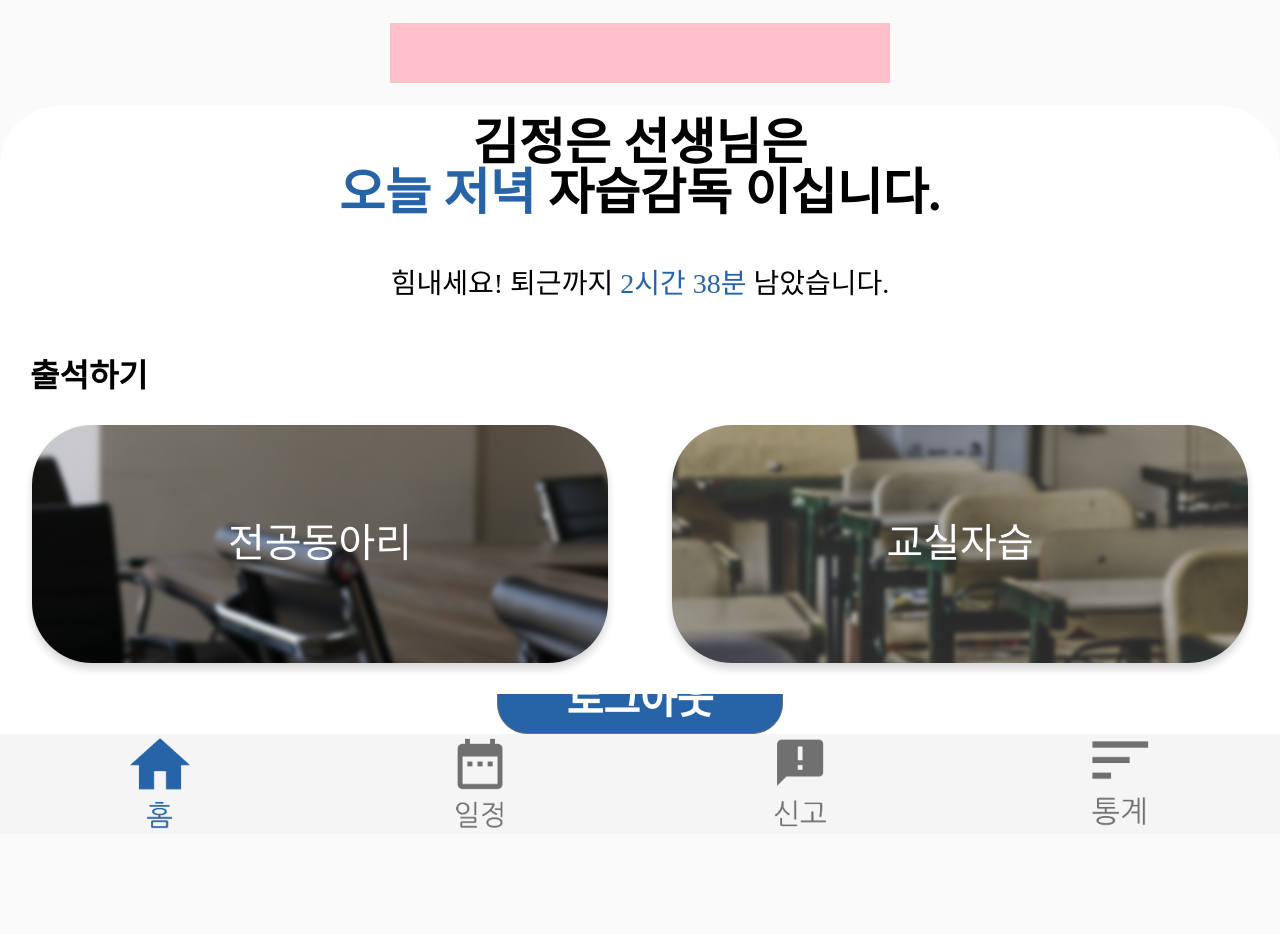
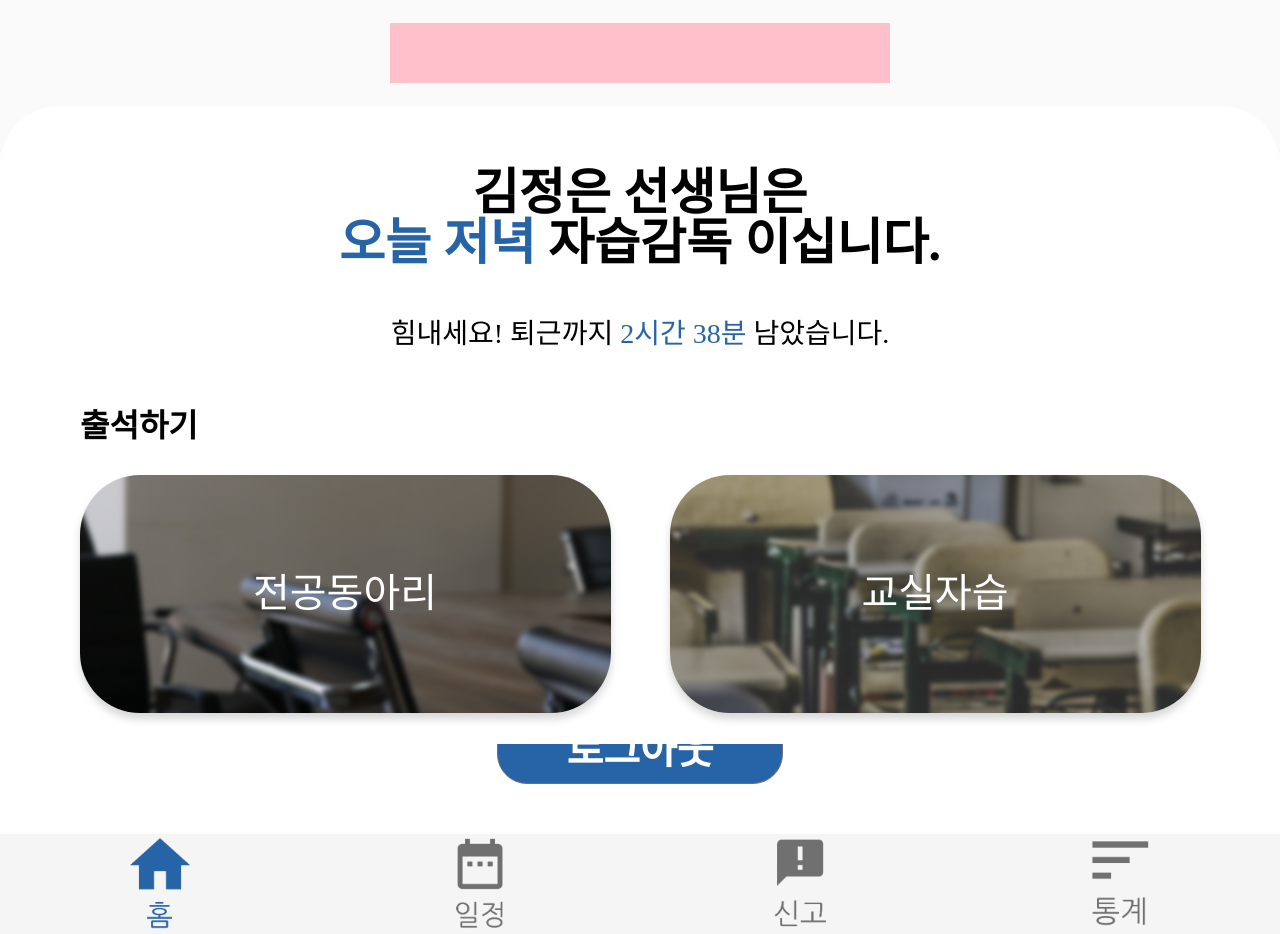
Before and after one commit to DSM-PICK/pick-client, a React app: page /main in a window 1280 px wide. Before the commit the page ends 834 px from the top, so only its background shows below. Built offline with nearby package versions, Linux system fonts and the light colour scheme.

Commit message:
[FIX] <Attendancing.js> CSS 변경

```diff
--- a/src/component/Attendance/Attendancing/AttendanceNav/styles.js
+++ b/src/component/Attendance/Attendancing/AttendanceNav/styles.js
@@ -3,6 +3,8 @@ import styled from 'styled-components';
 export const Container = styled.div`
 	display: flex;
 	padding: 24px 0;
+	margin: -50px 0 0 -50px;
+	width: 100vw;
 	border-bottom: 1px solid #c4c4c4;
 	overflow-x: auto;
 `;
--- a/src/component/Attendance/Attendancing/styles.js
+++ b/src/component/Attendance/Attendancing/styles.js
@@ -10,6 +10,7 @@ export const Container = styled.div`
 
 export const HeaderWhere = styled.div`
 	display: flex;
+	align-items: center;
 `;
 
 export const HeaderBackBtn = styled.div`
--- a/src/component/Body/styles.js
+++ b/src/component/Body/styles.js
@@ -5,7 +5,7 @@ export const Container = styled.div`
 	width: 100%;
 	height: 100%;
 	background-color: white;
-	padding: 0px;
+	padding: 50px;
 	box-sizing: border-box;
 	display: flex;
 	flex-direction: column;
--- a/src/component/Header/styles.js
+++ b/src/component/Header/styles.js
@@ -5,7 +5,7 @@ export const Container = styled.div`
 	display: flex;
 	background: rgba(0, 0, 0, 0);
 	width: 90%;
-	height: 106px;
+	min-height: 106px;
 	padding: 0 5%;
 	align-items: center;
 	justify-content: space-between;
```
